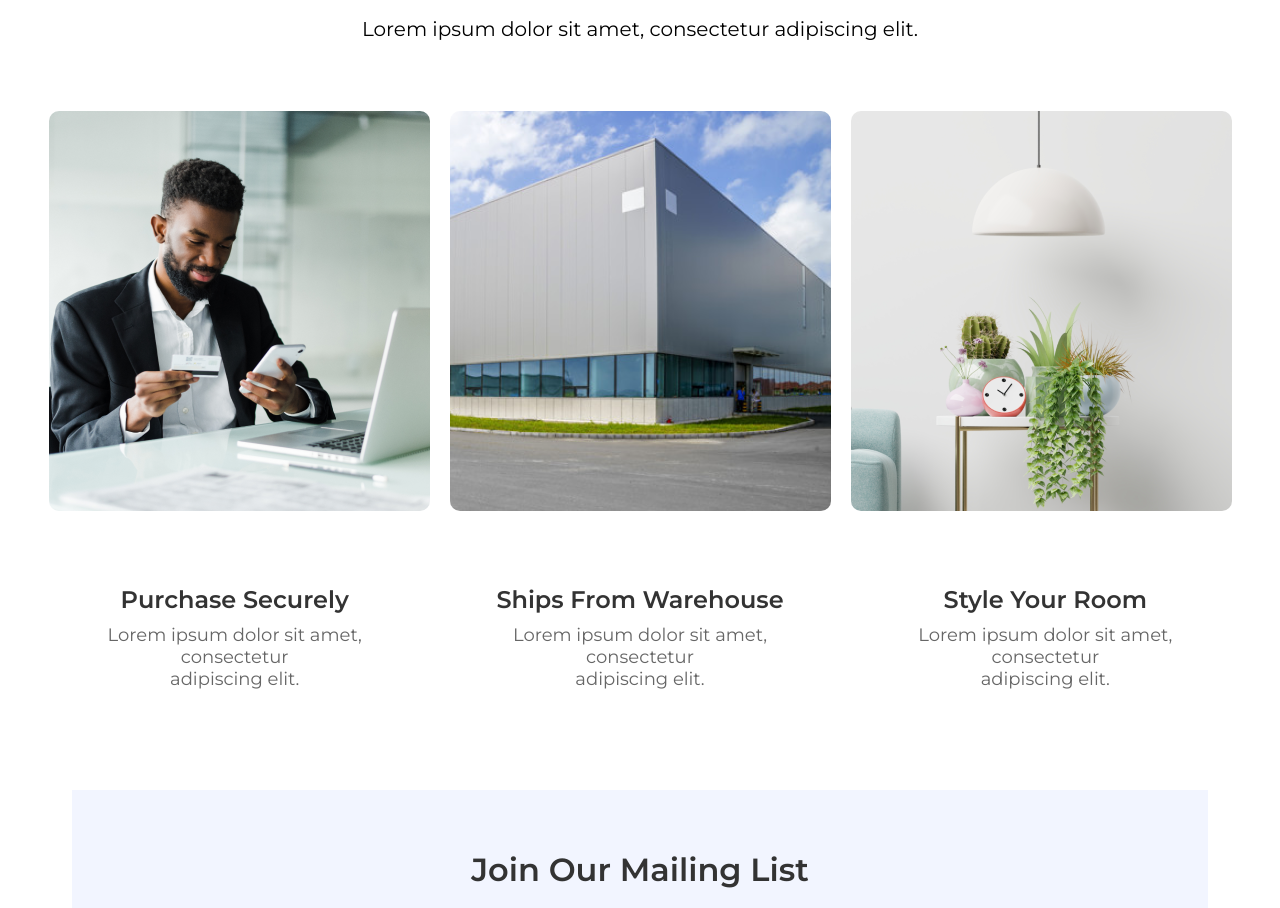
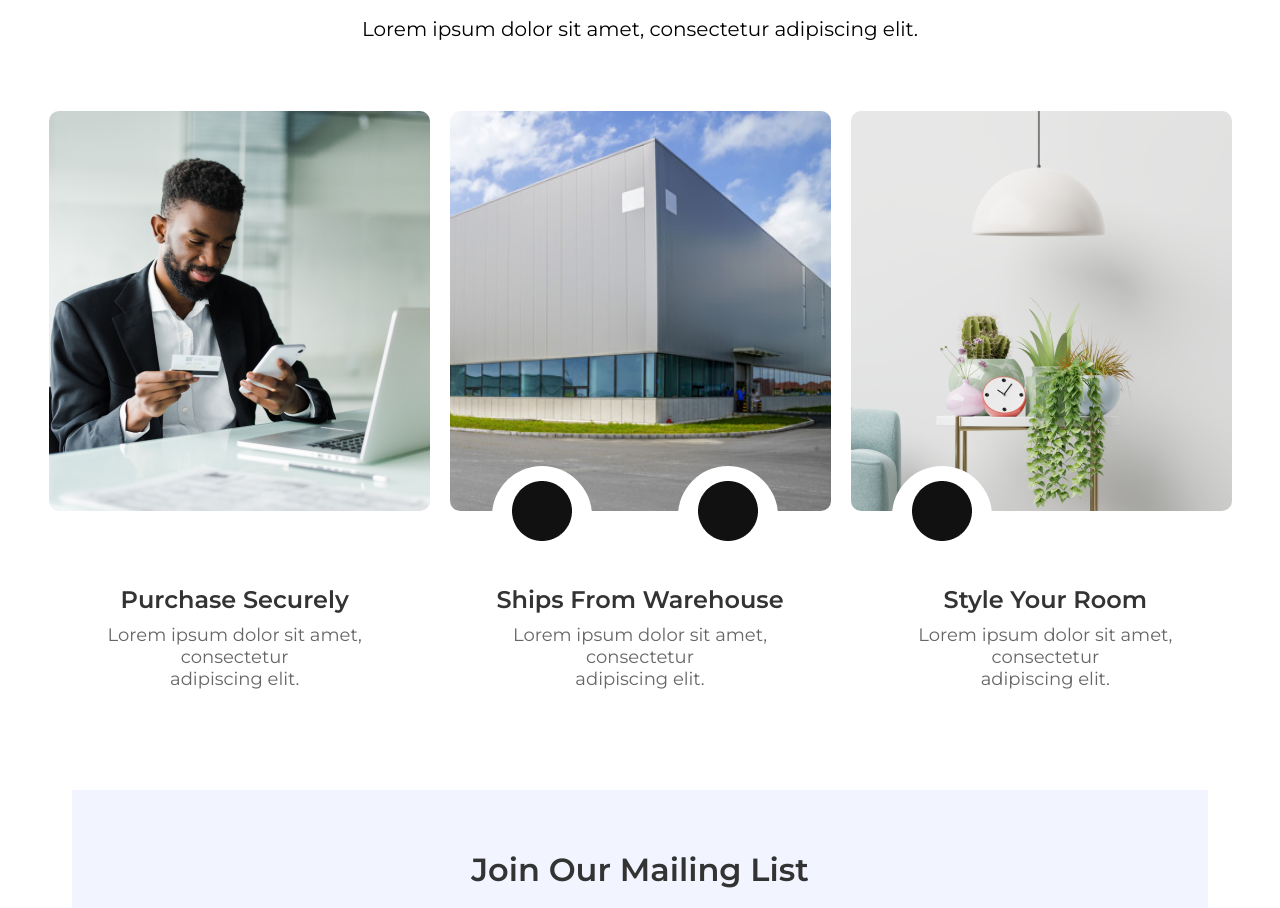
Before and after one commit to GiftChika/FURNITURE-WEBSITE, a plain HTML site: page index.html in a window 1280 px wide. Shown: the part 3697-4605 px from the top of the page. Drawn offline with Linux system fonts and the light colour scheme.

Commit message:
added some codes to my repo files

```diff
--- a/css/index.css
+++ b/css/index.css
@@ -248,6 +248,7 @@ body{
     justify-content: center;
     margin-top: 70px;
     gap: 20px;
+    position: relative;
 
 }
 .txt-area{
@@ -353,3 +354,50 @@ form{
 .picture-one img{
     margin-top: 80px;
 }
+/* continution of section 4 styling */
+.empty-box1{
+    width: 100px;
+    height: 100px;
+    background-color: #ffffff;
+    position: absolute;
+    top: 355px;
+    left:420px;
+    border-top-right-radius: 50px;
+    border-top-left-radius: 50px;
+}
+.empty-box2{
+    width: 100px;
+    height: 100px;
+    background-color: #ffffff;
+    position: absolute;
+    top: 355px;
+    left: 820px;
+    border-top-right-radius: 50px;
+    border-top-left-radius: 50px;
+}
+.empty-box3{
+    width: 100px;
+    height: 100px;
+    background-color: #ffffff;
+    position: absolute;
+    top: 355px;
+    right: 430px;
+    border-top-right-radius: 50px;
+    border-top-left-radius: 50px;
+}
+.eclip1{
+    position: absolute;
+    top: 370px;
+    left: 440px;
+}
+.eclip2{
+    position: absolute;
+    top: 370px;
+    left: 840px;
+}
+.eclip3{
+    position: absolute;
+    top: 370px;
+    right: 450px;
+
+}
--- a/index.html
+++ b/index.html
@@ -124,13 +124,19 @@
     <div class="section-4">
         <div class="image-1">
         <img src="/img/african-american-man-paying-with-credit-card-online-while-making-orders-via-mobile-internet-making-transaction-using-mobile-bank-application 1.png" alt="">
+        <div class="empty-box1"></div>
+        <img class="eclip1" src="/img/Ellipse 9.png" alt="ball">
     </div>
     <div class="image-2">
         <img src="/img/image 87.png" alt="a building">
+        <div class="empty-box2"></div>
+        <img class="eclip2" src="/img/Ellipse 9.png" alt="ball">
     </div>
     <div class="image-3">
             <img src="/img/empty-living-room-with-blue-sofa-plants-table-empty-white-wall-background-3d-rendering 1.png" alt="room">
-    </div>
+            <div class="empty-box3"></div>
+            <img  class="eclip3" src="/img/Ellipse 9.png" alt="">
+        </div>
     </div>
     <!-----------------text area of section 4-------->
     <div class="txt-area">
```
Also changed, not shown: img/Ellipse 9.png (added).
